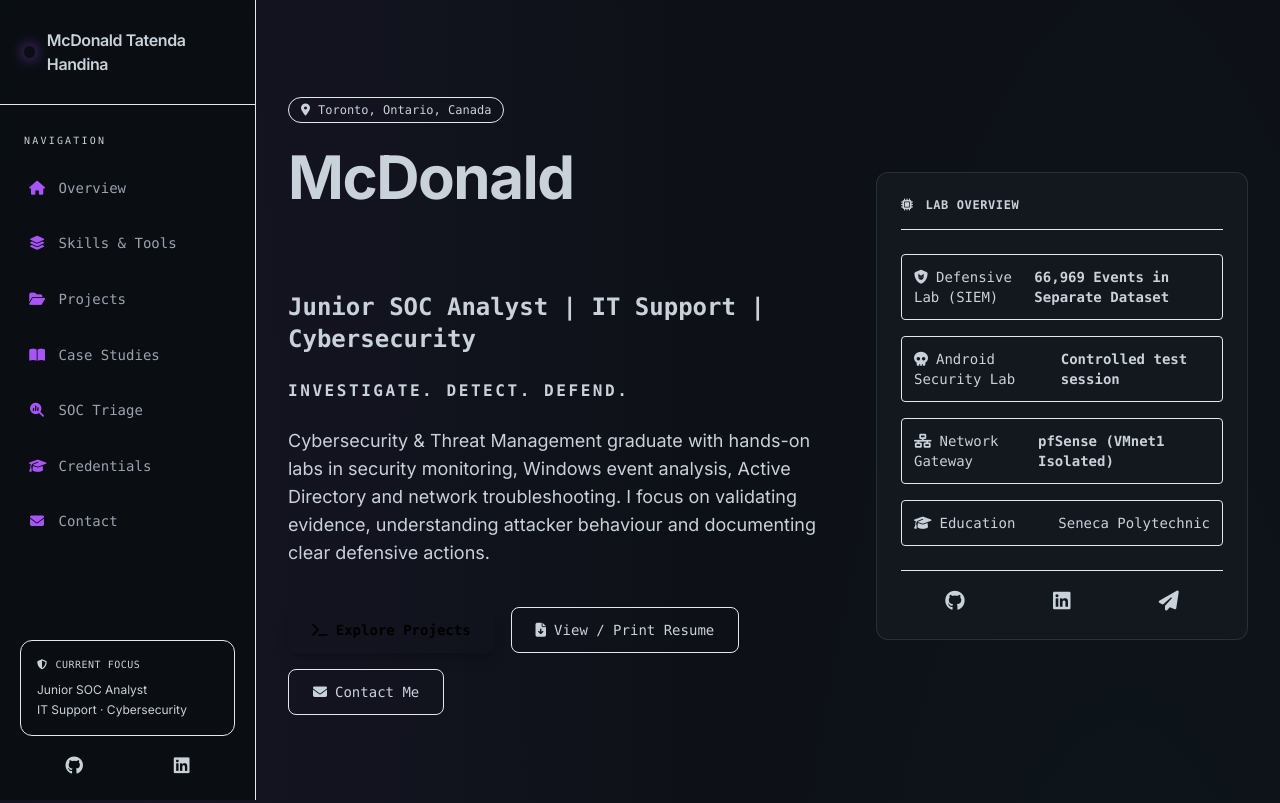
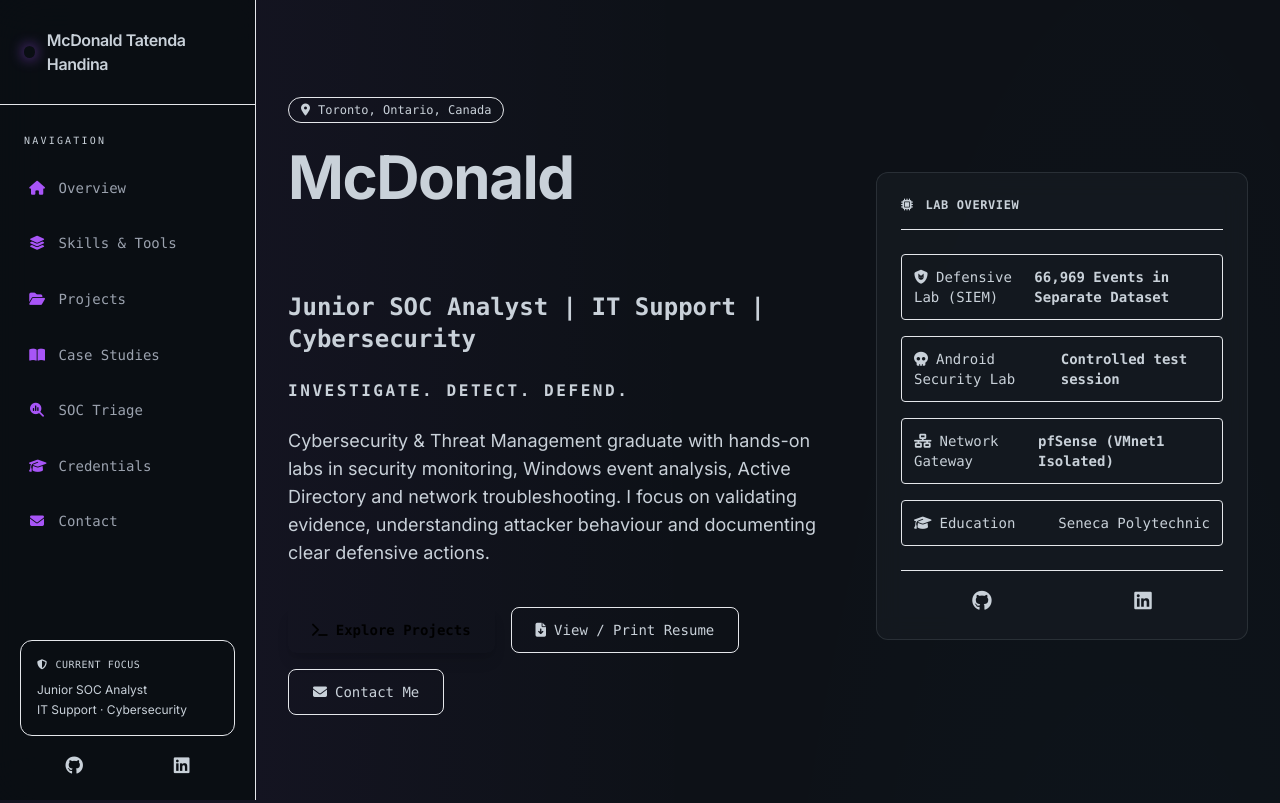
Before and after one commit to MrPalmer08/McDonald-Handina-Cybersecurity-Portfolio, a plain HTML site: page index.html in a window 1280 px wide. Shown: the top 803 px of the page. Drawn offline with nearby package versions, Linux system fonts and the light colour scheme.

Commit message:
Remove paper-plane icon from top profile links

```diff
--- a/index.html
+++ b/index.html
@@ -243,7 +243,7 @@
                         <div class="mt-6 pt-4 border-t border-cyber-border flex justify-around text-xl text-cyber-text">
                             <a href="https://github.com/MrPalmer08" target="_blank" rel="noopener noreferrer" aria-label="GitHub profile" class="hover:text-cyber-blue transition-colors" title="GitHub Repository"><i class="fa-brands fa-github"></i></a>
                             <a href="https://www.linkedin.com/in/mcdonald-handina-27a862359/" target="_blank" rel="noopener noreferrer" aria-label="LinkedIn profile" class="hover:text-cyber-blue transition-colors" title="LinkedIn Profile"><i class="fa-brands fa-linkedin"></i></a>
-                            <a href="mailto:hantinamcdonald@gmail.com" class="hover:text-cyber-purple transition-colors" title="Send Email"><i class="fa-solid fa-paper-plane"></i></a>
+
                         </div>
                     </div>
                 </div>
```
